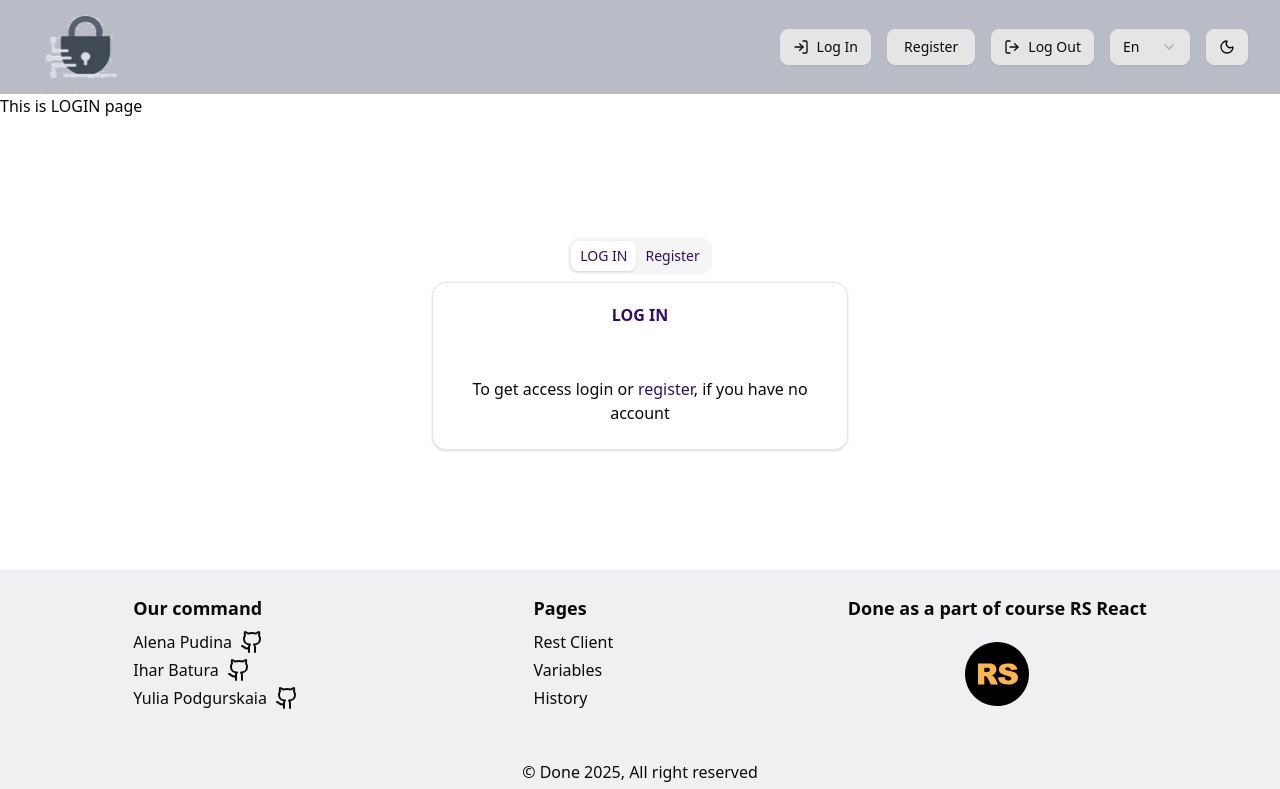
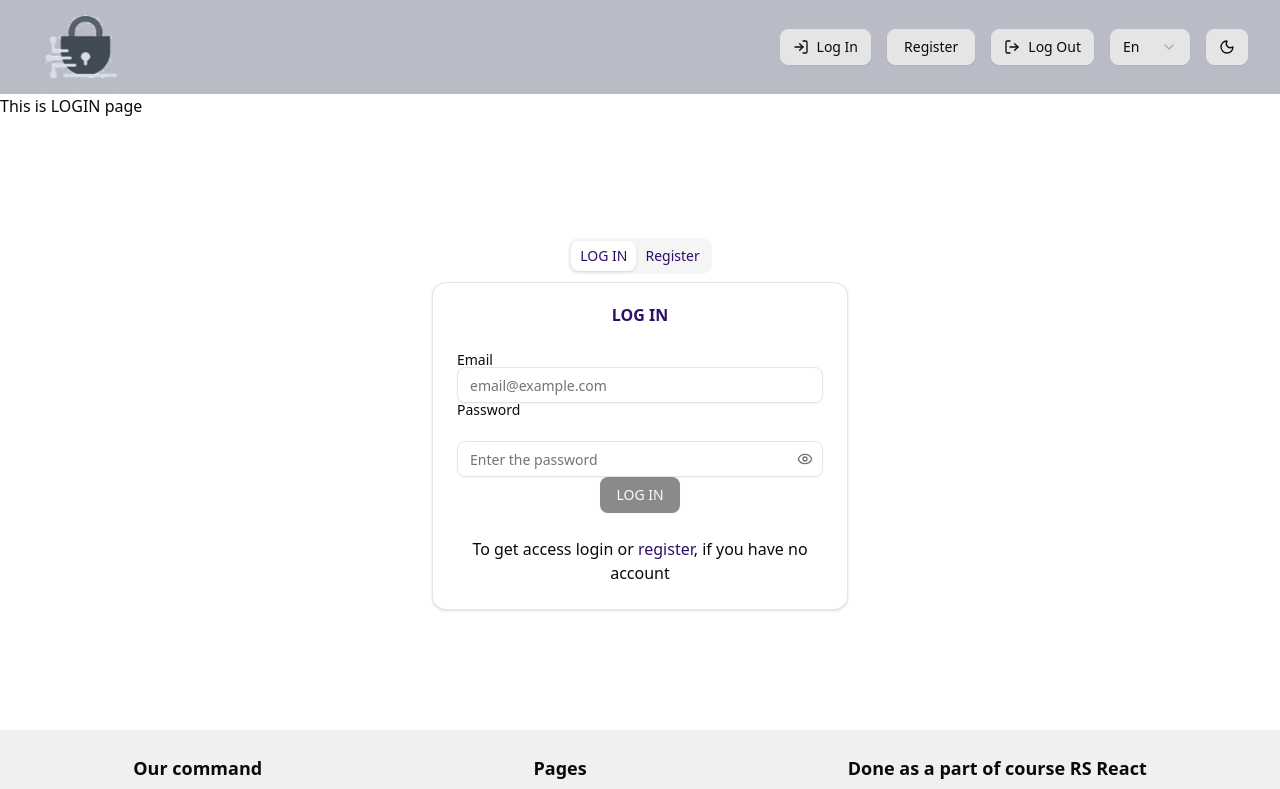
Before and after one commit to morven2018/rest-client-app, a Next.js app: page /en/login in a window 1280 px wide. Shown: the top 789 px of the page. Built offline with nearby package versions, Linux system fonts and the light colour scheme.

Commit message:
feat: add login form with intl validation

```diff
--- a/messages/en.json
+++ b/messages/en.json
@@ -25,5 +25,18 @@
     "access-begin-register": "To get access",
     "link-register": "login",
     "access-end-register": " or register, if you already have an account"
+  },
+  "Login": {
+    "btn": "LOG IN",
+    "placeholder": "Enter the password"
+  },
+  "ValidationErrors": {
+    "required": "This field is mandatory",
+    "email": "Input correct email",
+    "digit": "Password must contain at least 1 digit",
+    "uppercase": "Password must have 1 uppercase letter",
+    "lowercase": "Password must have 1 lowercase letter",
+    "special": "Password must contain at least one special character (e.g., !@#$%^&*)",
+    "min": "The password should be at least 8 symbols"
   }
 }
--- a/messages/ru.json
+++ b/messages/ru.json
@@ -25,5 +25,15 @@
     "access-begin-register": "Для использования",
     "link-register": "войдите",
     "access-end-register": " или зарегистрирутесь, если у вас нет аккаунта"
+  },
+  "Login": { "btn": "Войти", "placeholder": "Введите пароль" },
+  "ValidationErrors": {
+    "required": "Это поле необходимо заполнить",
+    "email": "Введите корректный email-адрес",
+    "digit": "В пароле должна быть хотя 1 цифра",
+    "uppercase": "В пароле должна быть хотя 1 заглавная буква",
+    "lowercase": "В пароле должна быть хотя 1 строчная буква",
+    "special": "В пароле должен быть хотя 1 специальный символ (например: !@#$%^&*)",
+    "min": "Пароль должен быть не менее 8 символов"
   }
 }
--- /dev/null
+++ b/src/components/layout/form/login-form.tsx
@@ -0,0 +1,89 @@
+'use client';
+import { zodResolver } from '@hookform/resolvers/zod';
+import { useTranslations } from 'next-intl';
+import { Controller, useForm } from 'react-hook-form';
+import type { z } from 'zod';
+import { loginSchema } from './schemas/login-schema';
+import { Button } from '@/components/ui/button';
+import { Input } from '@/components/ui/input';
+import { Label } from '@/components/ui/label';
+import { PasswordInput } from '@/components/ui/password-input';
+
+export const LoginForm = () => {
+  const t = useTranslations('Login');
+  const te = useTranslations('ValidationErrors');
+  const schema = loginSchema(te);
+
+  type LoginFormData = z.infer<typeof schema>;
+
+  const {
+    control,
+    handleSubmit,
+    formState: { errors, isSubmitting, isValid },
+    trigger,
+  } = useForm<LoginFormData>({
+    resolver: zodResolver(schema),
+    mode: 'onChange',
+    reValidateMode: 'onChange',
+    defaultValues: {
+      email: '',
+      password: '',
+    },
+  });
+
+  const onSubmit = (data: LoginFormData) => {
+    console.log(data);
+  };
+
+  return (
+    <form onSubmit={handleSubmit(onSubmit)}>
+      <div>
+        <Label htmlFor="email">Email</Label>
+        <Controller
+          name="email"
+          control={control}
+          render={({ field }) => (
+            <Input
+              {...field}
+              type="email"
+              id="email"
+              placeholder="email@example.com"
+              onChange={(e) => {
+                field.onChange(e);
+                trigger('email');
+              }}
+              onBlur={() => trigger('email')}
+            />
+          )}
+        />
+        {errors.email && <span>{errors.email.message}</span>}
+      </div>
+
+      <div className="form-group flex flex-col gap-6">
+        <Label htmlFor="password">Password</Label>
+        <Controller
+          name="password"
+          control={control}
+          render={({ field }) => (
+            <PasswordInput
+              {...field}
+              id="password"
+              autoComplete="new-password"
+              placeholder={t('placeholder')}
+              onChange={(e) => {
+                field.onChange(e);
+                trigger('password');
+              }}
+              onBlur={() => trigger('password')}
+            />
+          )}
+        />
+        {errors.password && <span>{errors.password.message}</span>}
+      </div>
+
+      <Button type="submit" disabled={isSubmitting || !isValid}>
+        {t('btn')}
+      </Button>
+    </form>
+  );
+};
--- /dev/null
+++ b/src/components/layout/form/schemas/login-schema.ts
@@ -0,0 +1,14 @@
+import { z } from 'zod';
+
+export const loginSchema = (t: (key: string) => string) =>
+  z.object({
+    email: z.string().min(1, t('required')).email(t('email')),
+    password: z
+      .string()
+      .min(1, t('required'))
+      .regex(/\d/, t('digit'))
+      .regex(/[A-Z]/, t('uppercase'))
+      .regex(/[a-z]/, t('lowercase'))
+      .regex(/[^A-Za-z0-9]/, t('special'))
+      .min(8, t('min')),
+  });
--- a/src/components/layout/form/tabs.tsx
+++ b/src/components/layout/form/tabs.tsx
@@ -1,4 +1,5 @@
 import { getTranslations } from 'next-intl/server';
+import { LoginForm } from './login-form';
 import { Tabs, TabsContent, TabsList, TabsTrigger } from '@/components/ui/tabs';
 import { Link } from '@/i18n/navigation';
 
@@ -47,7 +48,9 @@ export async function FormTab({ searchParams }: Readonly<TabsDemoProps>) {
                 {t('login')}
               </CardTitle>
             </CardHeader>
-            <CardContent></CardContent>
+            <CardContent>
+              <LoginForm />
+            </CardContent>
             <CardFooter>
               <span className="text-center">
                 {t('access-begin-login')}
```
